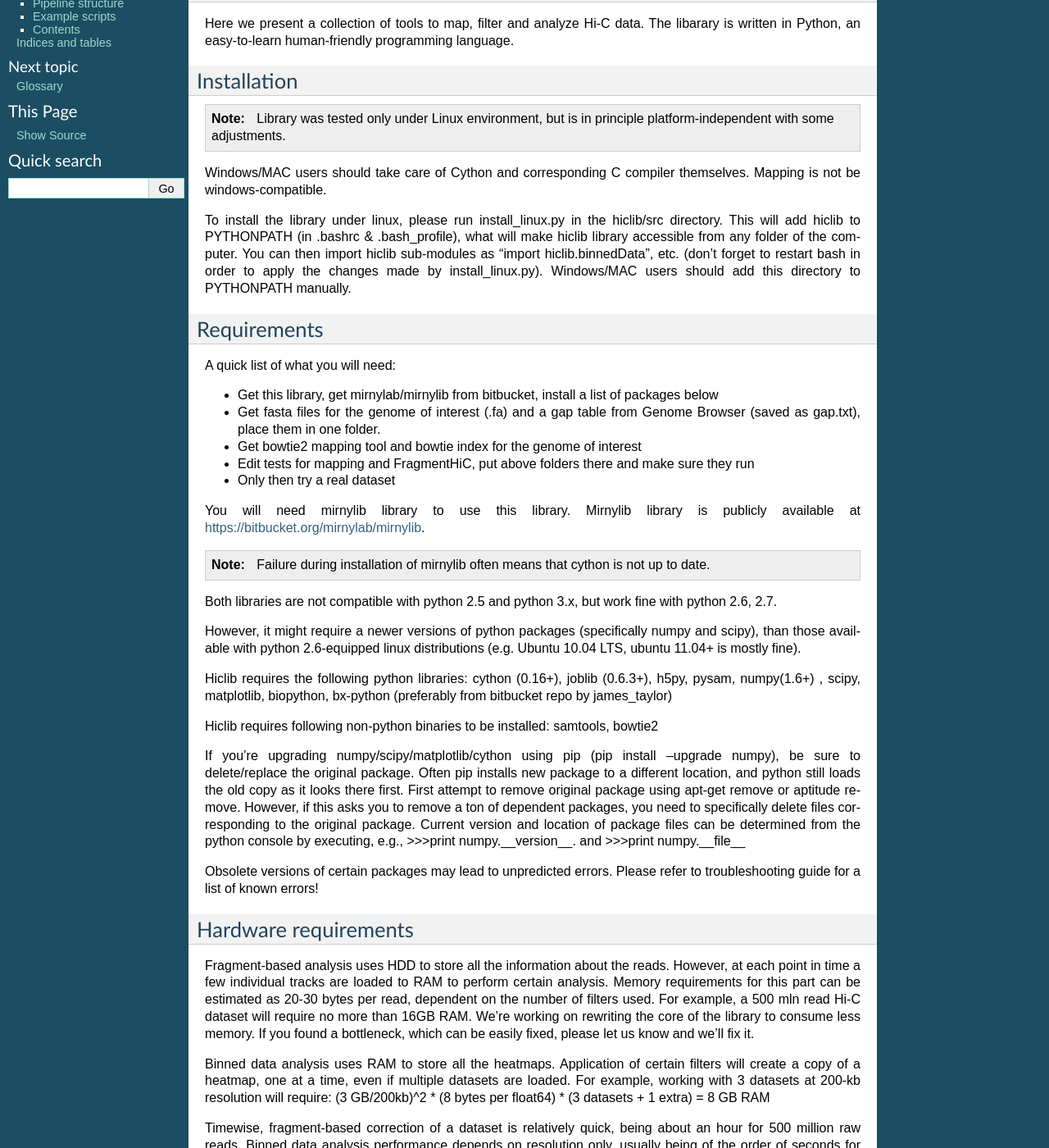
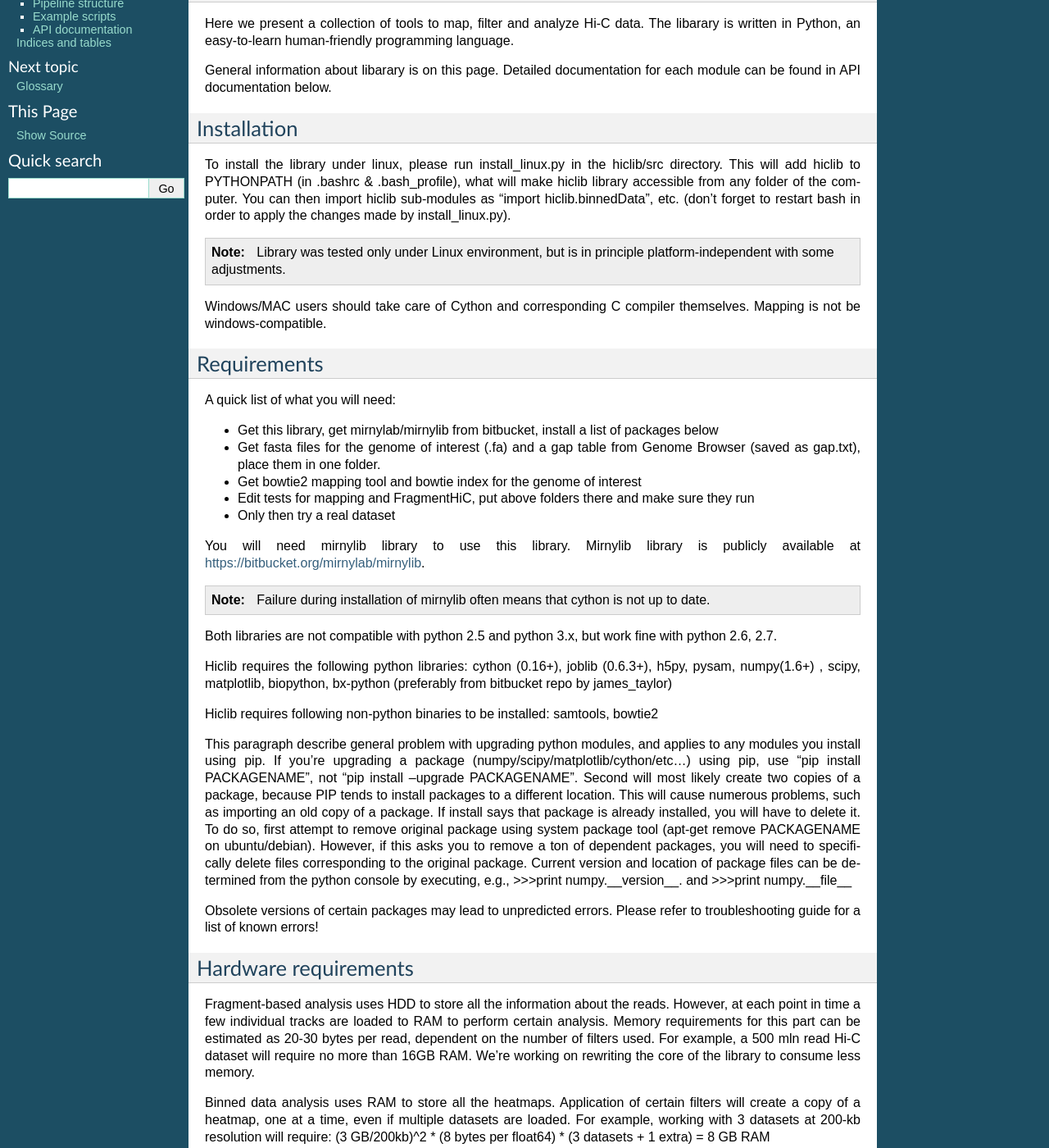
Before and after one commit to mirnylab/hiclib-legacy, a Sphinx documentation site: the page built from doc/source/index.rst, in a window 1280 px wide and 1400 px high, scrolled down 206 px. Shown: the whole window at 82% size. Built offline with Sphinx 7.4.7, drawn with Linux system fonts in a browser that asks for light colours; formulas are drawn with MathJax 3; pages that are not in the unit, such as notebooks, are missing from menus; some of the changed text lies outside the part shown.

Commit message:
Minor documentation and file changes

```diff
--- a/doc/source/index.rst
+++ b/doc/source/index.rst
@@ -42,20 +42,22 @@ Overview
 Here we present a collection of tools to map, filter and analyze Hi-C data.
 The libarary is written in Python, an easy-to-learn human-friendly programming language.
 
+General information about libarary is on this page.
+Detailed documentation for each module can be found in API documentation below.
+
 Installation
 ------------
-
-
-.. note:: Library was tested only under Linux environment, but is in principle platform-independent with some adjustments.
-
-Windows/MAC users should take care of  Cython and corresponding C compiler themselves. Mapping is not be windows-compatible.
 
 To install the library under linux, please run install_linux.py in the hiclib/src directory.
 This will add hiclib to PYTHONPATH (in .bashrc & .bash_profile), what will make
 hiclib library accessible from any folder of the computer.
 You can then import hiclib sub-modules as "import hiclib.binnedData", etc.
 (don't forget to restart bash in order to apply the changes made by install_linux.py).
-Windows/MAC users should add this directory to PYTHONPATH manually.
+
+.. note:: Library was tested only under Linux environment, but is in principle platform-independent with some adjustments.
+
+Windows/MAC users should take care of  Cython and corresponding C compiler themselves. Mapping is not be windows-compatible.
+
 
 
 
@@ -81,16 +83,17 @@ Mirnylib library is publicly available at https://bitbucket.org/mirnylab/mirnyli
 
 Both libraries are not compatible with python 2.5 and python 3.x, but work fine with python 2.6, 2.7.
 
-However, it might require a newer versions of python packages (specifically numpy and scipy), than those available with python 2.6-equipped linux distributions (e.g. Ubuntu 10.04 LTS, ubuntu 11.04+ is mostly fine).
-
 Hiclib requires the following python libraries: cython (0.16+), joblib (0.6.3+), h5py, pysam, numpy(1.6+) , scipy, matplotlib, biopython, bx-python (preferably from bitbucket repo by james_taylor)
 
 Hiclib requires following non-python binaries to be installed: samtools, bowtie2
 
-If you're upgrading numpy/scipy/matplotlib/cython using pip (pip install --upgrade numpy), be sure to delete/replace the original package.
-Often pip installs new package to a different location, and python still loads the old copy as it looks there first.
-First attempt to remove original package using apt-get remove or aptitude remove.
-However, if this asks you to remove a ton of dependent packages, you need to specifically delete files corresponding to the original package.
+This paragraph describe general problem with upgrading python modules, and applies to any modules you install using pip.
+If you're upgrading a package (numpy/scipy/matplotlib/cython/etc...) using pip, use "pip install PACKAGENAME", not "pip install --upgrade PACKAGENAME".
+Second will most likely create two copies of a package, because PIP tends to install packages to a different location.
+This will cause numerous problems, such as importing an old copy of a package.
+If install says that package is already installed, you will have to delete it.
+To do so, first attempt to remove original package using system package tool (apt-get remove PACKAGENAME on ubuntu/debian).
+However, if this asks you to remove a ton of dependent packages, you will need to specifically delete files corresponding to the original package.
 Current version and location of package files can be determined from the python console
 by executing, e.g., >>>print numpy.__version__. and >>>print numpy.__file__
 
@@ -105,7 +108,6 @@ However, at each point in time a few individual tracks are loaded to RAM to perf
 Memory requirements for this part can be estimated as 20-30 bytes per read, dependent on the number of filters used.
 For example, a 500 mln read Hi-C dataset will require no more than 16GB RAM.
 We're working on rewriting the core of the library to consume less memory.
-If you found a bottleneck, which can be easily fixed, please let us know and we'll fix it.
 
 Binned data analysis uses RAM to store all the heatmaps.
 Application of certain filters will create a copy of a heatmap, one at a time, even if multiple datasets are loaded.
@@ -170,8 +172,8 @@ By default, this script saves heatmaps for all replicas of an experiments, then
 To perform iterative correction and eigenvector expansion, use example scripts (example/iterativeCorrectionEigenvectorExpansion)
 
 
-Contents
---------
+API documentation
+-----------------
 
 .. toctree::
    :maxdepth: 3
```
Also changed, not shown: other parts of doc/source/index.rst (+1 -1 lines), doc/source/troubleshooting.rst (+22 -0 lines), 3 other files.
